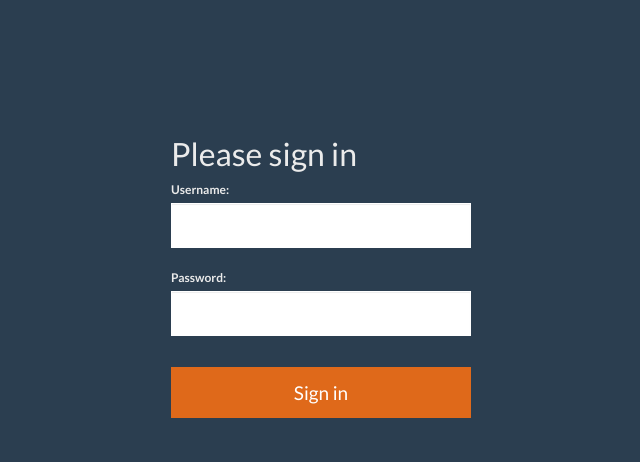
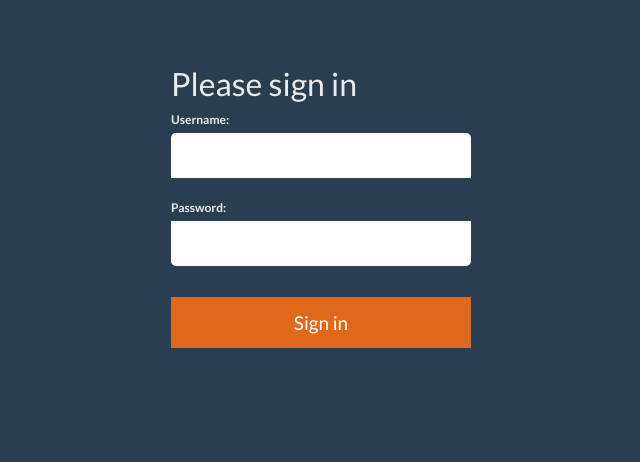
Before and after one commit to erikxcore/FatherJohnsAnimalApp, a CodeIgniter app: page /database/ in a window 1280 px wide. Shown: the top 462 px of the page, without its empty margins (319-959 px from the left). Run offline with CodeIgniter, Linux system fonts and the light colour scheme; some libraries are stand-ins or nearby versions.

Commit message:
css updates

```diff
--- a/assets/css/theme.css
+++ b/assets/css/theme.css
@@ -1,5 +1,5 @@
 body {
-  padding-top: 100px;
+  padding-top: 30px;
   padding-bottom: 30px;
 }
 
@@ -12,9 +12,15 @@ body {
 .theme-showcase > p > .btn {
   margin: 5px 0;
 }
-
+.jumbotron{
+    background-color:transparent;
+}
 .theme-showcase .navbar .container {
   width: auto;
+}
+.navbar-inverse {
+    background-color: #e07d17;
+    border-bottom: 2px solid #3d3698;
 }
 
 .form-signin
@@ -40,6 +46,9 @@ body {
     -webkit-box-sizing: border-box;
     -moz-box-sizing: border-box;
     box-sizing: border-box;
+}
+.form-control{
+    border-radius:5px;
 }
 .form-signin .form-control:focus
 {
```
